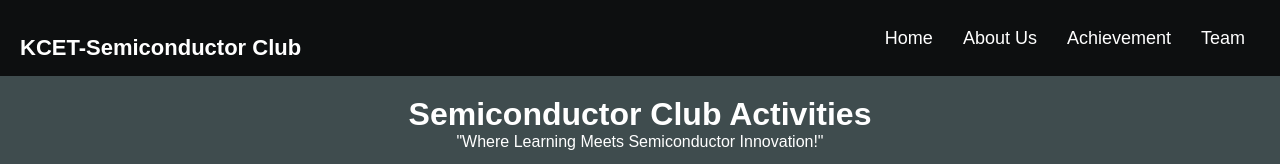
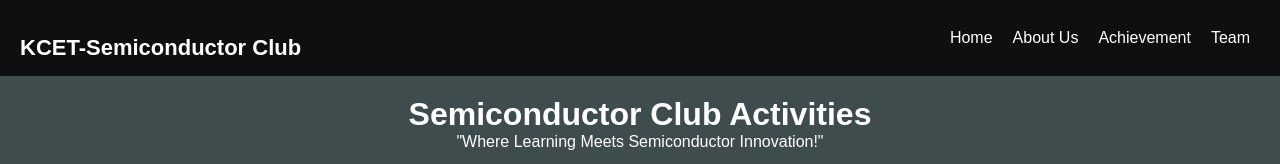
Before and after one commit to AlwynRajivS/Semiconductor-Club, a plain HTML site: page Activity.html in a window 1280 px wide. Shown: the top 164 px of the page. Drawn offline with Linux system fonts and the light colour scheme.

Commit message:
Update Activity.html

```diff
--- a/Activity.html
+++ b/Activity.html
@@ -30,19 +30,24 @@
             font-size: 22px;
         }
 
-        .nav ul {
+        nav ul {
             list-style: none;
             display: flex;
         }
 
-        .nav ul li {
-            margin: 0 15px;
+        nav ul li {
+            margin: 0 10px;
         }
 
-        .nav ul li a {
+        nav ul li a {
             color: white;
             text-decoration: none;
-            font-size: 18px;
+            font-size: 16px;
+            transition: color 0.3s;
+        }
+
+        nav ul li a:hover {
+            color: #00bcd4;
         }
 
         h1 {
```
